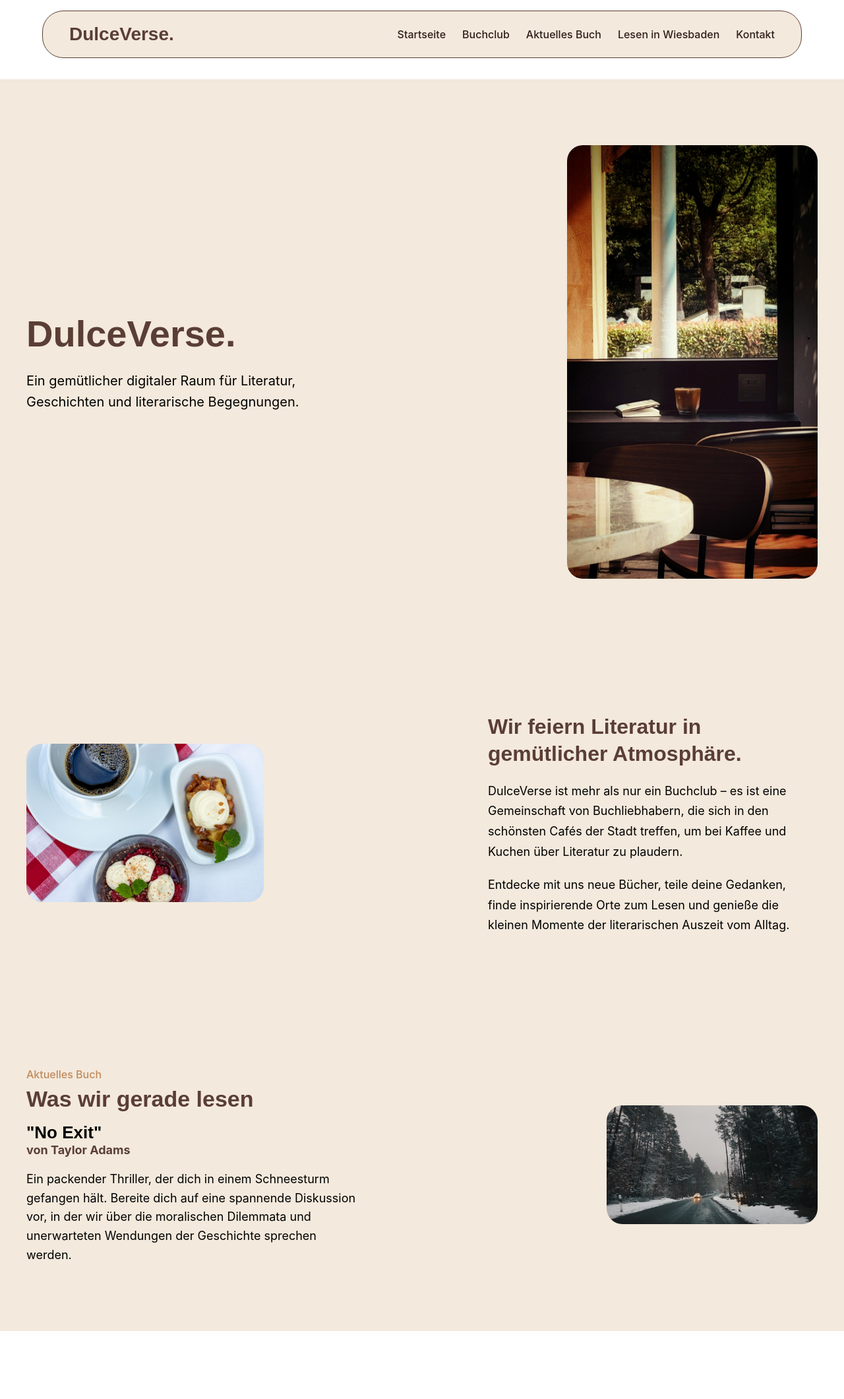
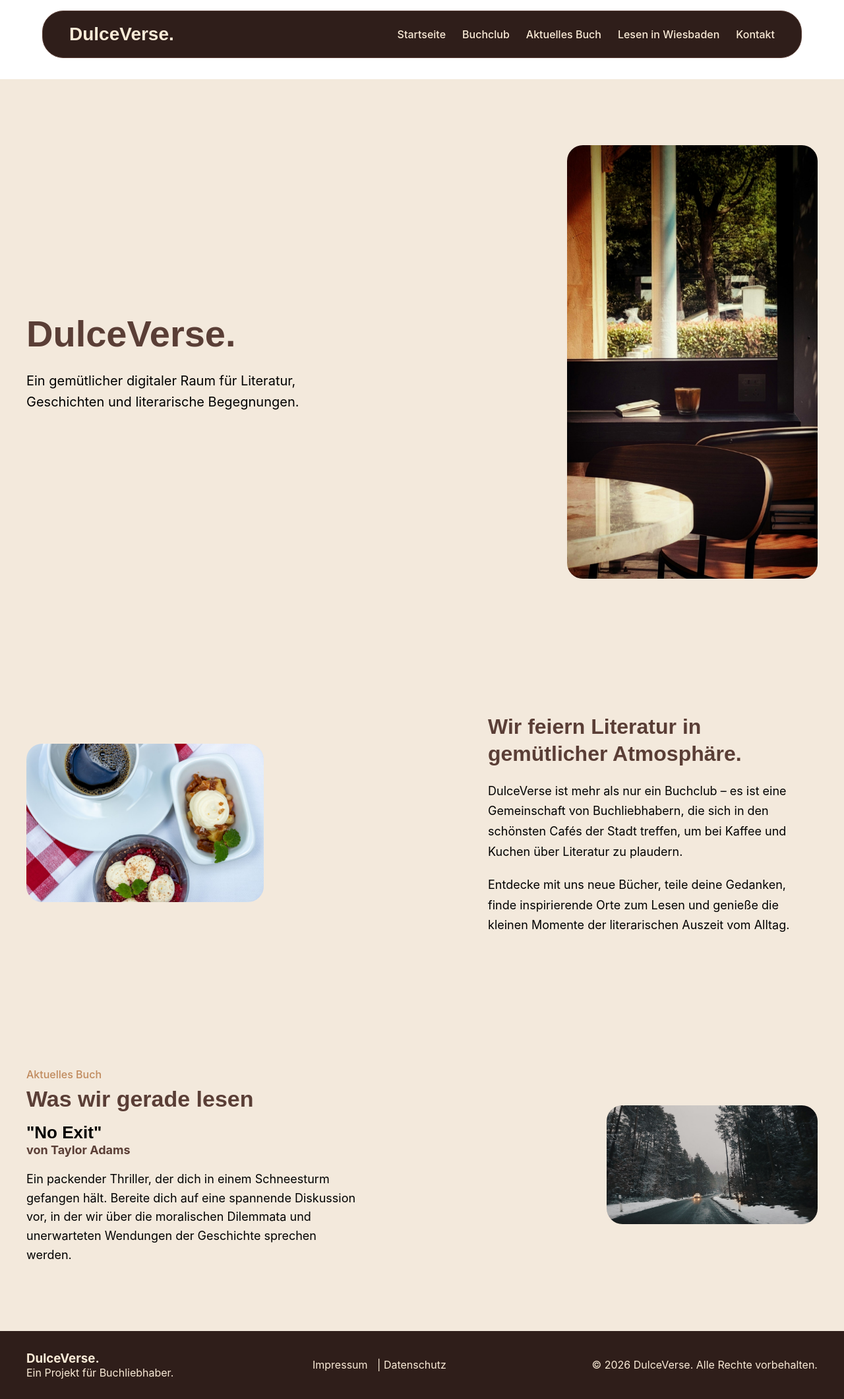
Before and after one commit to Ingrid-di/dulceverse, a plain HTML site: page index.html in a window 1280 px wide. Shown: the whole page at 66% size. Before the commit the page ends 2017 px from the top, so only its background shows below. Drawn offline with Linux system fonts and the light colour scheme.

Commit message:
Adiciona footer a pag

```diff
--- a/css/style.css
+++ b/css/style.css
@@ -14,7 +14,7 @@
     display: flex;
     justify-content: space-between;
     align-items: center;
-    background-color: #F3E9DC;
+    background-color: #2F1E1A;
     padding: 16px 40px;
     position: fixed;
     top: 16px;
@@ -33,7 +33,7 @@
     font-family: "Fjalla One", sans-serif;
     font-weight: 600;
     font-size: 28px;
-    color: #5A3E36;
+    color: antiquewhite;
     margin: 0;
     transition: transform 0.2s ease;
 }
@@ -51,7 +51,7 @@
 
 .menu-options ul li a {
     text-decoration: none;
-    color: #2F1E1A;
+    color: antiquewhite;
     font-family: "Inter", sans-serif;
     font-size: 16px;
     font-weight: 500;
@@ -205,3 +205,61 @@ main {
     width: 320px;
     border-radius: 24px;
 }
+
+
+/* Footer */
+.footer {
+    background-color: #2F1E1A;
+    color: antiquewhite;
+    padding: 30px 40px;
+    font-family: "Inter", sans-serif;
+}
+
+.footer-container {
+    display: flex;
+    align-items: center;          /* alinha verticalmente */
+    justify-content: space-between; /* espaço entre os blocos */
+    max-width: 1200px;
+    margin: auto;
+    flex-wrap: wrap;              /* para telas pequenas */
+    gap: 20px;
+}
+
+.footer-logo h3 {
+    font-family: "Fjalla One", sans-serif;
+    font-size: 22px;
+    letter-spacing: 1px;
+    margin: 0;
+}
+
+.footer-text p,
+.footer-copy p {
+    font-family: "Inter", sans-serif;
+    font-size: 15px;
+    margin: 0;
+}
+
+.footer-links a {
+    color: antiquewhite;
+    text-decoration: none;
+    margin-right: 10px;
+    transition: color 0.3s;
+}
+
+.footer-links a:hover {
+    color: #C08A5D;
+}
+
+/* Para responsivo, empilha os blocos em telas pequenas */
+@media (max-width: 768px) {
+    .footer-container {
+        flex-direction: column;
+        align-items: center;
+        text-align: center;
+        gap: 15px;
+    }
+
+    .footer-links a {
+        margin: 0 5px;
+    }
+}
--- a/index.html
+++ b/index.html
@@ -88,7 +88,25 @@
         </section>
     </main>
 
-    <footer>
+    <footer class="footer">
+        <div class="footer-container">
+            <div class="footer-about">
+                <h3>DulceVerse.</h3>
+                <p>Ein Projekt für Buchliebhaber.</p>
+            </div>
+
+            <div class="footer-links">
+                <a href="#">Impressum</a> | <a href="#">Datenschutz</a>
+            </div>
+
+             <div class="footer-bottom">
+            <p>&copy; 2026 DulceVerse. Alle Rechte vorbehalten.</p>
+            </div>
+
+        </div>
+
+
+
     </footer>
 
 </body>
```
